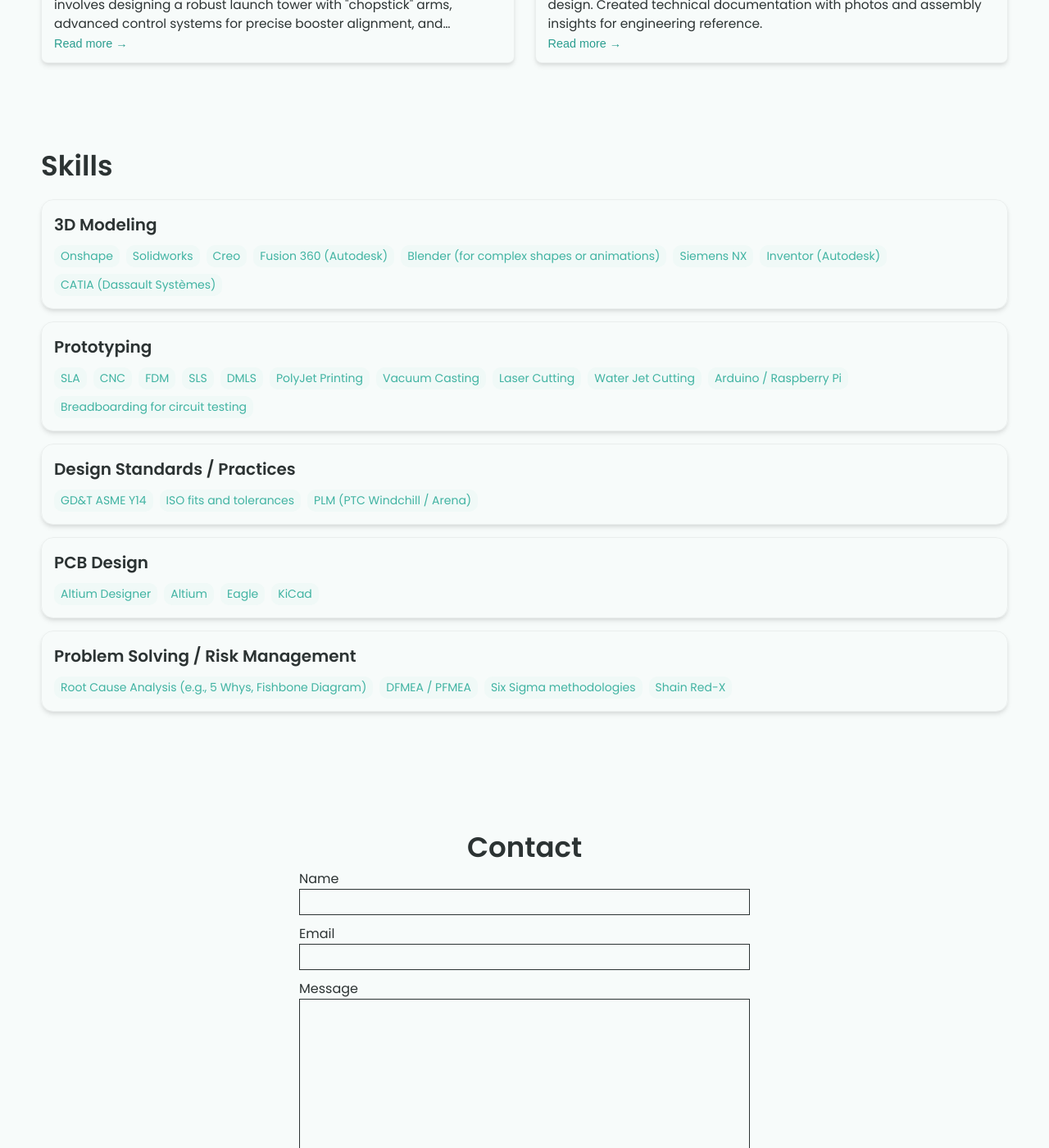
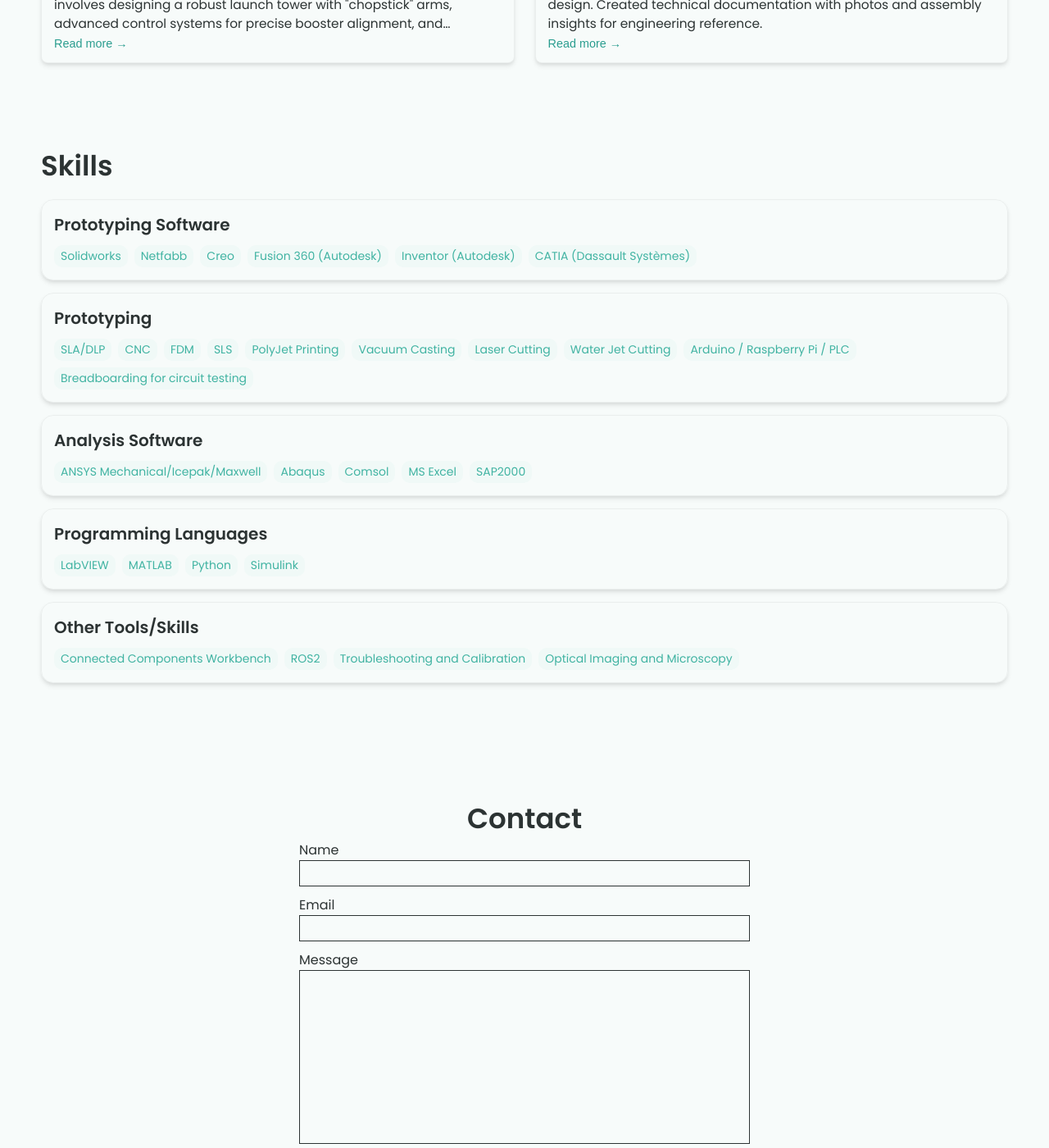
Before and after one commit to subedi-saroj/subedi-saroj.github.io, a Jekyll site: the page built from index.html, in a window 1280 px wide and 1400 px high, scrolled down 1501 px. Shown: the whole window at 82% size. Built offline with Jekyll 4.4.1, drawn with Linux system fonts in a browser that asks for light colours.

Commit message:
Update skills categories and tools in config

```diff
--- a/_config.yml
+++ b/_config.yml
@@ -38,50 +38,49 @@ external-links:    # input only your own url slug. The icons with missing entrie
 
 # Skills Section - Add the list of your Skills by categories/tools. The indentation for each level needs to be precise.
 skills:
-  - category: 3D Modeling
+  - category: Prototyping Software
     tools:
-    - Onshape
     - Solidworks
+    - Netfabb
     - Creo
     - Fusion 360 (Autodesk)
-    - Blender (for complex shapes or animations)
-    - Siemens NX
     - Inventor (Autodesk)
     - CATIA (Dassault Systèmes)
   - category: Prototyping
     tools:
-    - SLA
+    - SLA/DLP
     - CNC
     - FDM
     - SLS
-    - DMLS
     - PolyJet Printing
     - Vacuum Casting
     - Laser Cutting
     - Water Jet Cutting
-    - Arduino / Raspberry Pi
+    - Arduino / Raspberry Pi / PLC
     - Breadboarding for circuit testing
-  - category: Design Standards / Practices
+  - category: Analysis Software
     tools:
-    - GD&T ASME Y14
-    - ISO fits and tolerances
-    - PLM (PTC Windchill / Arena)
-  - category: PCB Design
+    - ANSYS Mechanical/Icepak/Maxwell
+    - Abaqus
+    - Comsol
+    - MS Excel
+    - SAP2000
+  - category: Programming Languages
     tools:
-    - Altium Designer
-    - Altium
-    - Eagle
-    - KiCad
-  - category: Problem Solving / Risk Management
+    - LabVIEW
+    - MATLAB
+    - Python
+    - Simulink
+  - category: Other Tools/Skills
     tools:
-    - Root Cause Analysis (e.g., 5 Whys, Fishbone Diagram)
-    - DFMEA / PFMEA
-    - Six Sigma methodologies
-    - Shain Red-X
+    - Connected Components Workbench
+    - ROS2
+    - Troubleshooting and Calibration
+    - Optical Imaging and Microscopy
 
 
 # Contact Form Setup. Setup an account and copy over the key. When someone fills out the form, it will be received in your email.
-formspree-key:   https://formspree.io/f/{8-digit key}
+formspree-key:   https://formspree.io/f/xblabwpe
 
 
 
```
